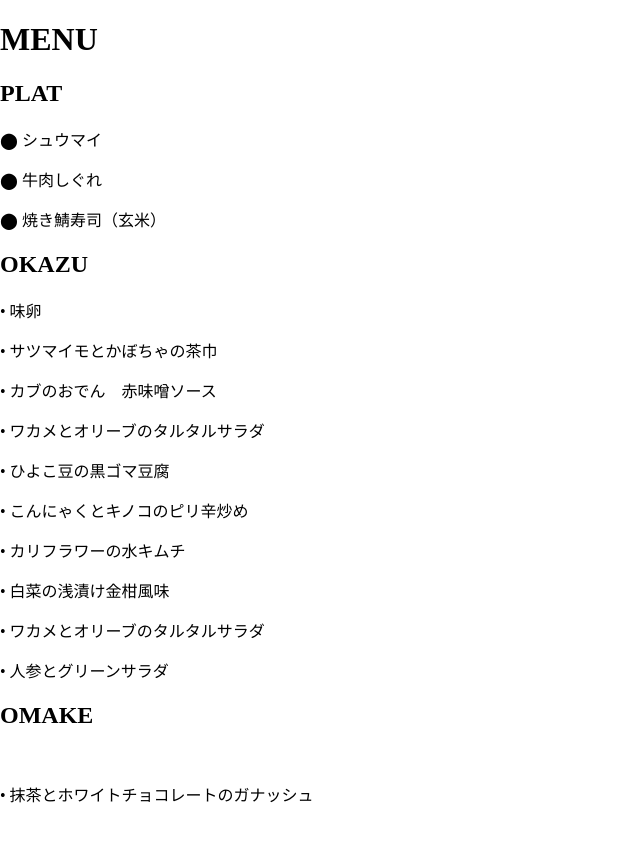
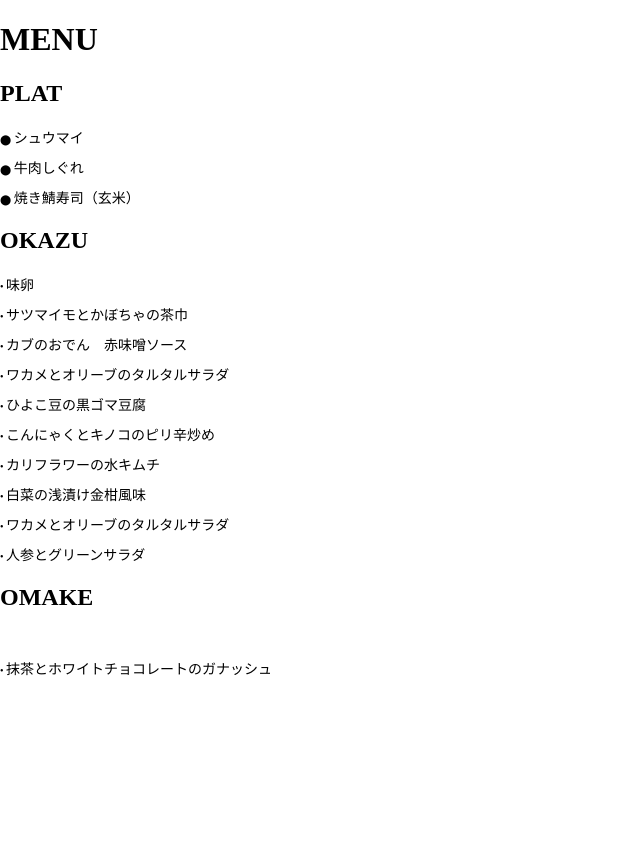
Before and after one commit to matsupin/main, a Jekyll site: the page built from menus/menu_etsuko.html, in a window 1280 px wide. Shown: the top 842 px of the page, without its empty margins (0-640 px from the left). Built offline with Jekyll 4.4.1, drawn with Linux system fonts in a browser that asks for light colours.

Commit message:
Update menu_etsuko.html

```diff
--- a/menus/menu_etsuko.html
+++ b/menus/menu_etsuko.html
@@ -11,31 +11,31 @@ title: Bento Menu
     <section class="menu-section">
         <h2 class="section-title">PLAT</h2>
 
-        <p class="dish-name">&#11044; シュウマイ</p>
-        <p class="dish-name">&#11044; 牛肉しぐれ</p>
-        <p class="dish-name">&#11044; 焼き鯖寿司（玄米）</p>
+        <p class="dish-name">&#11044; <span class="dish-text">シュウマイ</p>
+        <p class="dish-name">&#11044; <span class="dish-text">牛肉しぐれ</p>
+        <p class="dish-name">&#11044; <span class="dish-text">焼き鯖寿司（玄米）</p>
     </section>
 
 
     <section class="menu-section">
         <h2 class="section-title">OKAZU</h2>
 
-        <p class="dish-name">&#8226; 味卵</p>
-        <p class="dish-name">&#8226; サツマイモとかぼちゃの茶巾</p>
-        <p class="dish-name">&#8226; カブのおでん　赤味噌ソース</p>
-        <p class="dish-name">&#8226; ワカメとオリーブのタルタルサラダ</p>
-        <p class="dish-name">&#8226; ひよこ豆の黒ゴマ豆腐</p>
-        <p class="dish-name">&#8226; こんにゃくとキノコのピリ辛炒め</p>
-        <p class="dish-name">&#8226; カリフラワーの水キムチ</p>
-        <p class="dish-name">&#8226; 白菜の浅漬け金柑風味</p>
-        <p class="dish-name">&#8226; ワカメとオリーブのタルタルサラダ</p>
-        <p class="dish-name">&#8226; 人参とグリーンサラダ</p>
+        <p class="dish-name">&#8226; <span class="dish-text">味卵</p>
+        <p class="dish-name">&#8226; <span class="dish-text">サツマイモとかぼちゃの茶巾</p>
+        <p class="dish-name">&#8226; <span class="dish-text">カブのおでん　赤味噌ソース</p>
+        <p class="dish-name">&#8226; <span class="dish-text">ワカメとオリーブのタルタルサラダ</p>
+        <p class="dish-name">&#8226; <span class="dish-text">ひよこ豆の黒ゴマ豆腐</p>
+        <p class="dish-name">&#8226; <span class="dish-text">こんにゃくとキノコのピリ辛炒め</p>
+        <p class="dish-name">&#8226; <span class="dish-text">カリフラワーの水キムチ</p>
+        <p class="dish-name">&#8226; <span class="dish-text">白菜の浅漬け金柑風味</p>
+        <p class="dish-name">&#8226; <span class="dish-text">ワカメとオリーブのタルタルサラダ</p>
+        <p class="dish-name">&#8226; <span class="dish-text">人参とグリーンサラダ</p>
     </section>
 
     <section class="menu-section">
         <h2 class="section-title">OMAKE</h2>
 
-        ︎<p class="dish-name">&#8226; 抹茶とホワイトチョコレートのガナッシュ</p>
+        ︎<p class="dish-name">&#8226; <span class="dish-text">抹茶とホワイトチョコレートのガナッシュ</p>
     </section>
 
 
@@ -46,6 +46,14 @@ title: Bento Menu
 
 
 <style>
+    .dish-name {
+        font-size: 10px; /* Adjust the size of the dot */
+    }
+
+    .dish-text {
+        font-size: 14px; /* Adjust this value to maintain or set the desired text size relative to the dot */
+    }
+
     .comment {
         font-size: 0.8em; /* Smaller font size */
         margin-top: 20px; /* Adds some space from the edges */
```
